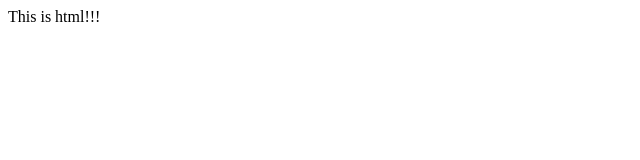
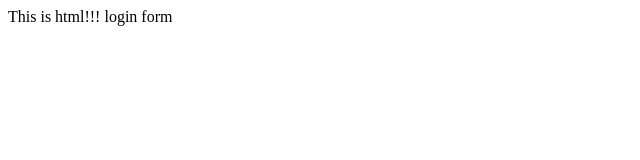
Before and after one commit to Abhijeet710/myAppSample, a plain HTML site: page index.html in a window 1280 px wide. Shown: the full height of the page, 0-640 px from the left. Drawn offline with Linux system fonts and the light colour scheme.

Commit message:
loginform

```diff
--- /dev/null
+++ b/dir2/app2.js
@@ -0,0 +1 @@
+console.log("hello2")
--- a/index.html
+++ b/index.html
@@ -8,6 +8,7 @@
 
 <body>
     This is html!!!
+    login form
 </body>
 
 </html>
```
Also changed, not shown: login.html (added, +1 -0 lines), log.txt (added).
